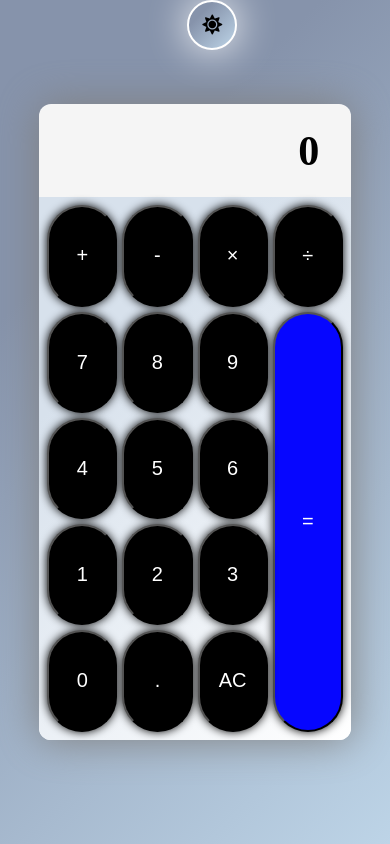
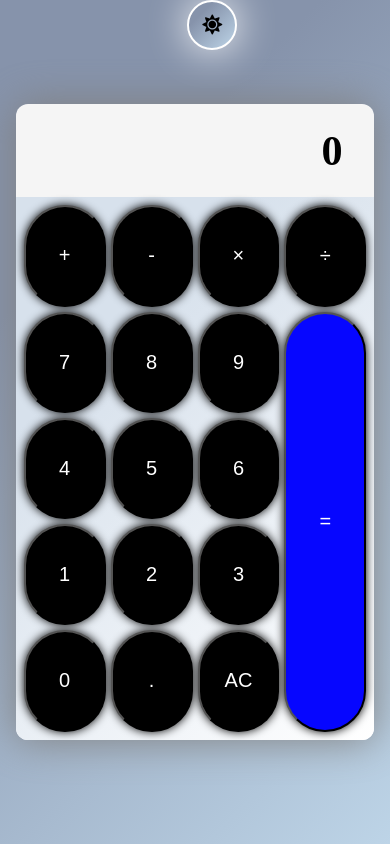
Before and after one commit to RishabhGujar/Calculator, a plain HTML site: page index.html in a window 390 px wide. Drawn offline with Linux system fonts and the light colour scheme.

Commit message:
Update style.css

```diff
--- a/style.css
+++ b/style.css
@@ -80,7 +80,7 @@ button{
   .mainContainerLight{
       display: flex;
       justify-content: center;
-      height:100vh;
+      min-height:100vh;
       align-items: center;
       flex-direction: column;
       background-color: #bdd4e7;
@@ -115,7 +115,7 @@ button{
   }
   button{
     height: 12vh;
-    width:  18vw;
+    width:  21vw;
     border-radius:25vw;
     background-color: black;
     color:white;
```
